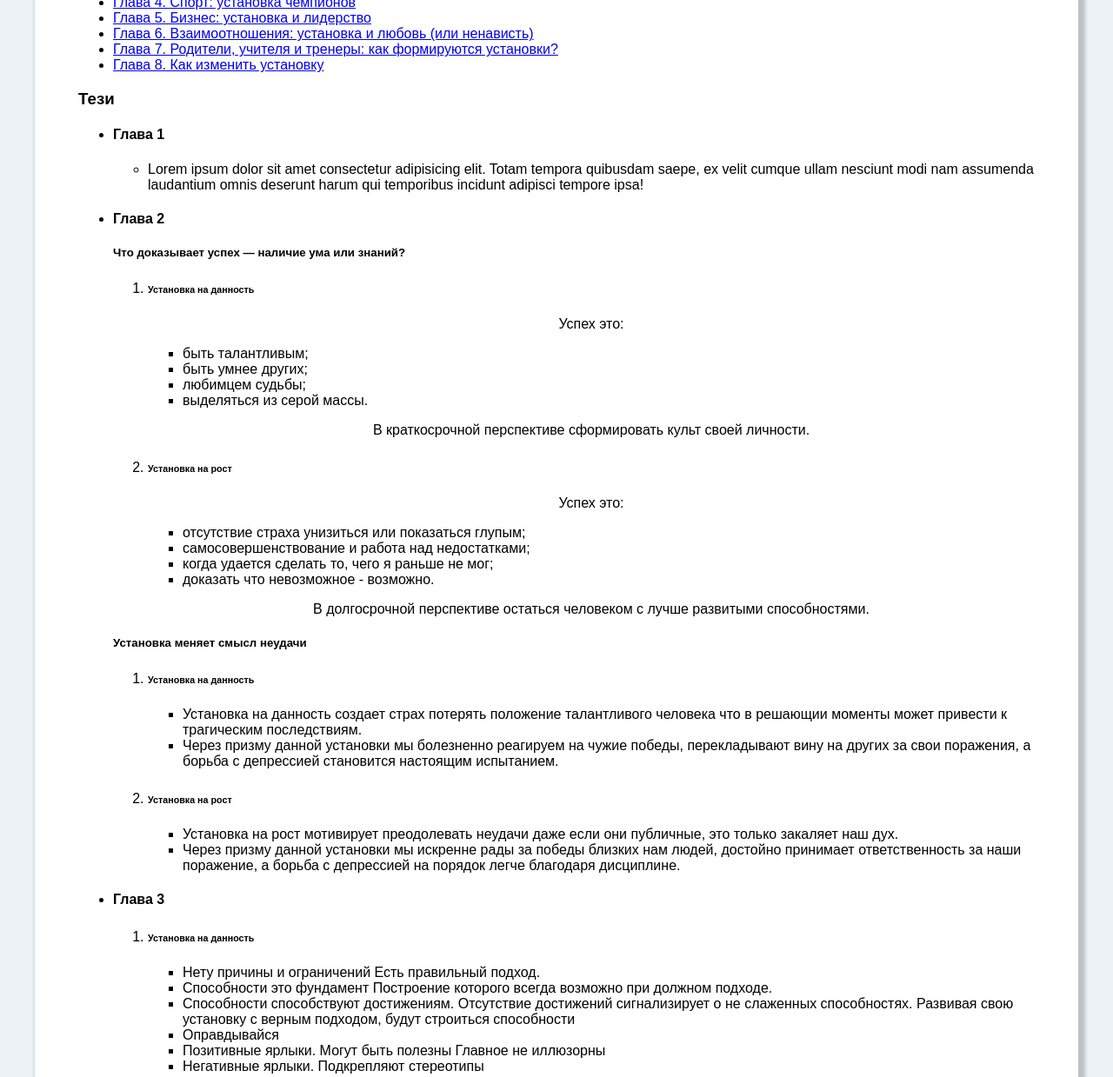
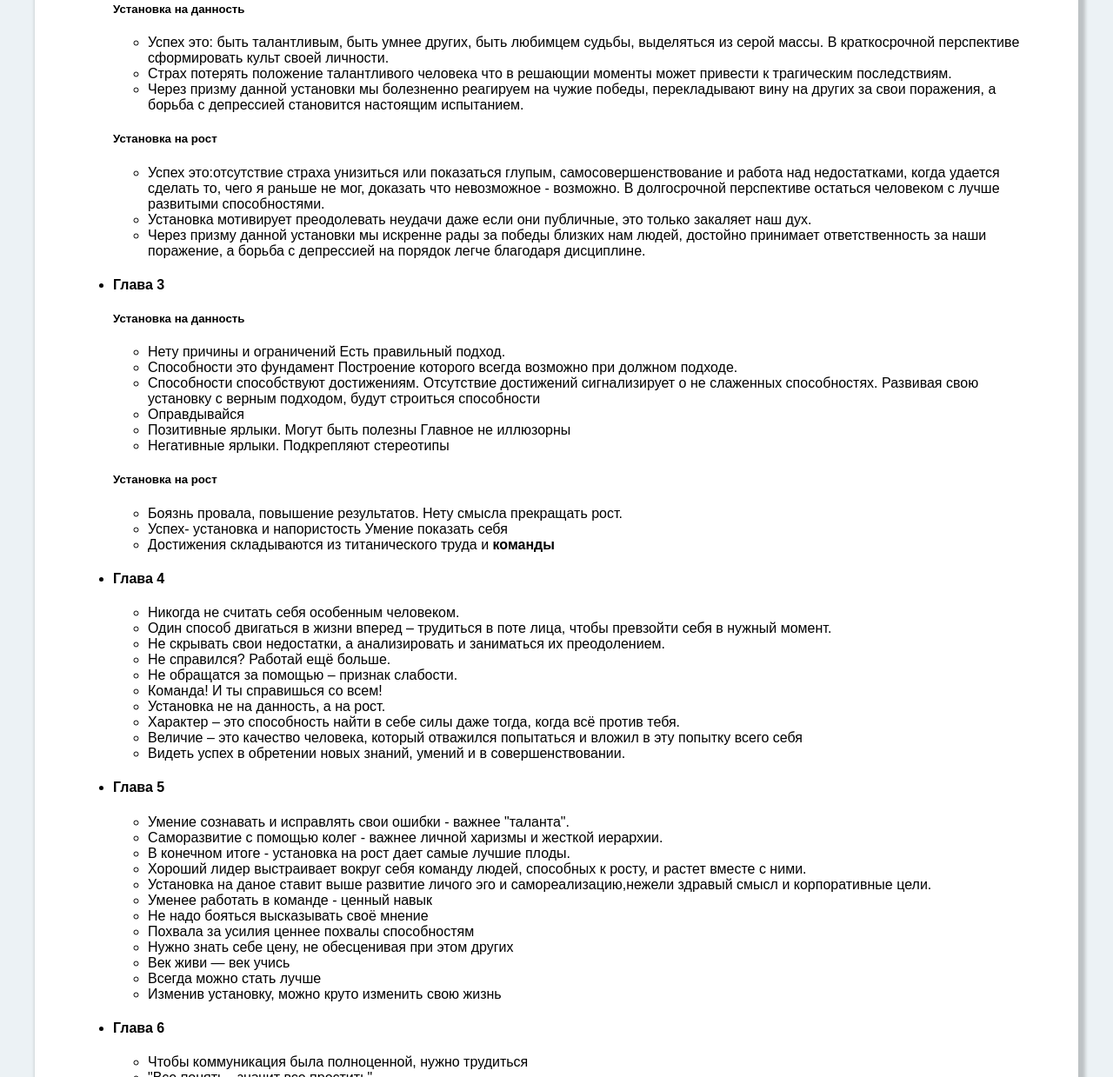
Before and after one commit to BohdanToder/soft-skills-1, a plain HTML site: page index.html in a window 1280 px wide. Shown: the part 2103-3342 px from the top of the page at 87% size. Drawn offline with Linux system fonts and the light colour scheme.

Commit message:
Виправляє структуру списку глав + скриває маркери в списку учасників

```diff
--- a/css/styles.css
+++ b/css/styles.css
@@ -36,11 +36,15 @@ i {
   text-align: center;
 }
 
+.about li {
+  list-style-type: none;
+}
+
 .list {
   flex-direction: column;
   flex-wrap: wrap;
   display: flex;
-  height: 100vh;
+  height: 65vh;
 }
 
 .list li {
--- a/index.html
+++ b/index.html
@@ -17,7 +17,7 @@
             <a href="./files/Gibkoe_soznanie.pdf" target="_blank"><img src="./images/book.jpg" alt="Палітурка книги" width="500"> </a>
         </section>
         <section class="about">
-            <h2><span class="fname">Давайте </span><span class="sname">знакомится!</span></h2>
+            <h2><span class="fname">Давайте </span><span class="sname">знакомиться!</span></h2>
     <p> <i>В нашу команду разработчиков входит 12 замечательных участников:</i> </p>
     <ul class="list">
     <li>
@@ -110,7 +110,7 @@
                 <li><a href="#chapter-eight">Глава 8. Как изменить установку</a></li>
             </ul>
         <h3>Тези</h3>
-    <ul lang="ru">
+    <ul>
     <li><h4 id="chapter-one">Глава 1</h4>
         <ul>
             <li>Lorem ipsum dolor sit amet consectetur adipisicing elit. Totam tempora quibusdam saepe, ex velit cumque ullam nesciunt modi nam assumenda laudantium omnis deserunt harum qui temporibus incidunt adipisci tempore ipsa!
@@ -119,68 +119,43 @@
     </li>
     <li>
         <h4 id="chapter-two">Глава 2</h4>
-        <h5>Что доказывает успех — наличие ума или знаний?</h5>
-    <ol>
-        <li>
-            <h6>Установка на данность</h6>
-            <p>Успех это:</p>
+            <h5>Установка на данность</h5>
             <ul>
-                <li>быть талантливым;</li>
-                <li>быть умнее других;</li>
-                <li>любимцем судьбы;</li>
-                <li>выделяться из серой массы.</li>
+                <li>
+                    Успех это: быть талантливым, быть умнее других, быть любимцем судьбы, выделяться из серой массы.
+                    В краткосрочной перспективе сформировать культ своей личности.
+                </li>
+
+                <li>
+                    Страх потерять положение талантливого человека что в решающии моменты может привести к трагическим последствиям.
+                </li>
+
+                <li>
+                    Через призму данной установки мы болезненно реагируем на чужие победы, перекладывают вину на других за свои поражения, а борьба с депрессией становится
+                    настоящим испытанием.
+                </li>
             </ul>
-            <p>В краткосрочной перспективе сформировать культ своей личности.</p>
-        </li>
-        <li>
-            <h6>Установка на рост</h6>
-            <p>Успех это:</p>
+
+            <h5>Установка на рост</h5>
             <ul>
-                <li>отсутствие страха унизиться или показаться глупым;</li>
-                <li>самосовершенствование и работа над недостатками;</li>
-                <li>когда удается сделать то, чего я раньше не мог;</li>
-                <li>доказать что невозможное - возможно.</li>
+                <li>
+                    Успех это:отсутствие страха унизиться или показаться глупым, самосовершенствование и работа над недостатками, когда удается сделать то, чего я раньше не мог, доказать что невозможное - возможно. В долгосрочной перспективе остаться человеком с лучше развитыми способностями.
+                </li>
+
+                <li>
+                    Установка мотивирует преодолевать неудачи даже если они публичные, это только закаляет наш дух.
+                </li>
+
+                <li>
+                    Через призму данной установки мы искренне рады за победы близких нам людей, достойно принимает ответственность за наши поражение, а борьба с депрессией на порядок легче благодаря дисциплине.
+                </li>
             </ul>
-            <p>В долгосрочной перспективе остаться человеком с лучше развитыми способностями.</p>
-        </li>
-    </ol>
-    <h5>Установка меняет смысл неудачи</h5>
-    <ol>
-        <li>
-            <h6>Установка на данность</h6>
-        <ul>
-            <li>Установка на данность создает
-            страх потерять положение талантливого
-            человека что в решающии моменты может
-            привести к трагическим последствиям.</li>
-            <li>Через призму данной установки
-            мы болезненно реагируем на
-            чужие победы, перекладывают вину
-            на других за свои поражения,
-            а борьба с депрессией становится
-            настоящим испытанием.</li>
-        </ul>
-        </li>
-        <li><h6>Установка на рост</h6>
-        <ul>
-            <li>Установка на рост мотивирует
-            преодолевать неудачи
-            даже если они публичные,
-            это только закаляет наш дух.</li>
-            <li>Через призму данной установки
-            мы искренне рады за победы
-            близких нам людей, достойно принимает
-            ответственность за наши поражение,
-            а борьба с депрессией на порядок
-            легче благодаря дисциплине.</li>
-        </ul>
-        </li>
-    </ol>
+    </li>
 
-    <li>
+   <li>
         <h4 id="chapter-three">Глава 3</h4>
-        <ol>
-            <li><h6>Установка на данность</h6>
+
+            <h5>Установка на данность</h5>
             <ul>
                 <li>Нету причины и ограничений Есть правильный подход.</li>
                 <li>Способности это фундамент Построение которого всегда возможно при должном подходе.</li>
@@ -190,15 +165,13 @@
                 <li>Позитивные ярлыки. Могут быть полезны Главное не иллюзорны </li>
                 <li>Негативные ярлыки. Подкрепляют стереотипы</li>
             </ul>
-            </li>
-            <li><h6>Установка на рост</h6>
+
+            <h5>Установка на рост</h5>
             <ul>
                 <li>Боязнь провала, повышение результатов. Нету смысла прекращать рост.</li>
                 <li>Успех- установка и напористость Умение показать себя</li>
                 <li>Достижения складываются из титанического труда и <strong>команды</strong></li>
             </ul>
-            </li>
-        </ol>
     </li>
     <li>
         <h4 id="chapter-four">Глава 4</h4>
```
